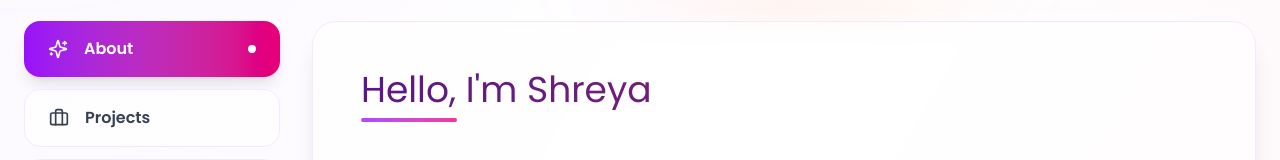
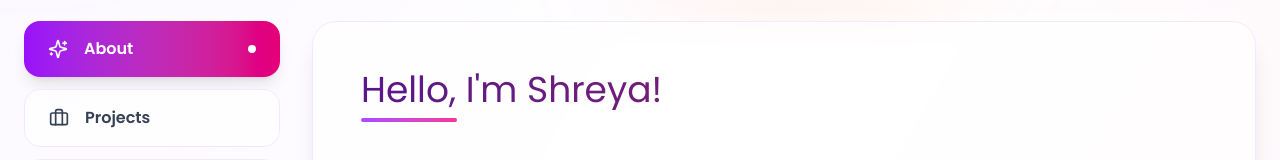
Before and after one commit to shreyasaji/MyPortfolio, a React (Vite) app: page / in a window 1280 px wide. Shown: the part 764-924 px from the top of the page. Built offline with nearby package versions, Linux system fonts and the light colour scheme.

Commit message:
Update AboutSection.tsx

```diff
--- a/src/components/AboutSection.tsx
+++ b/src/components/AboutSection.tsx
@@ -34,7 +34,7 @@ const photographyImages = [
       >
         <div className="mb-8">
           <h2 className="text-4xl mb-2 bg-gradient-to-r from-purple-900 to-pink-800 bg-clip-text text-transparent">
-            Hello, I'm Shreya
+            Hello, I'm Shreya!
           </h2>
           <div className="w-24 h-1 bg-gradient-to-r from-purple-500 to-pink-500 rounded-full mb-6" />
         </div>
```
